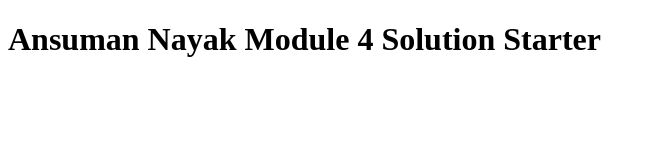
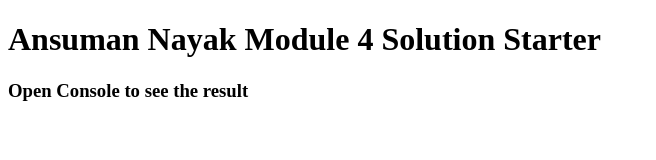
Before and after one commit to ansuman528/David-Chu-china-bistro, a plain HTML site: page index.html in a window 1280 px wide. Shown: the whole page, without its empty margins (0-656 px from the left). Drawn offline with Linux system fonts and the light colour scheme.

Commit message:
new message

```diff
--- a/index.html
+++ b/index.html
@@ -9,5 +9,6 @@
 </head>
 <body>
   <h1>Ansuman Nayak Module 4 Solution Starter</h1>
+  <h3>Open Console to see the result</h3>
 </body>
 </html>
```
